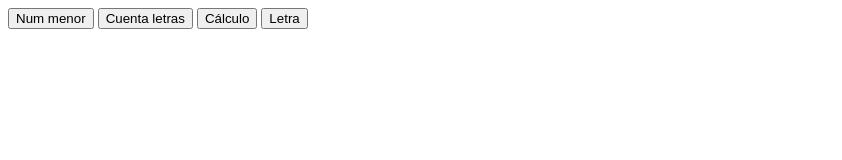
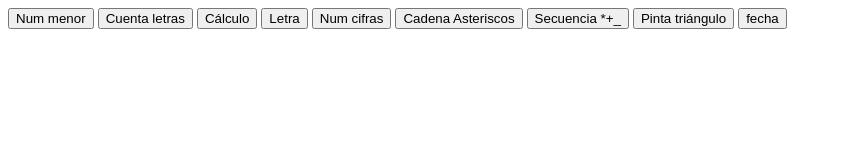
Before and after one commit to Lourdes24/funciones_1, a plain HTML site: page index.html in a window 1280 px wide. Shown: the whole page, without its empty margins (0-842 px from the left). Drawn offline with Linux system fonts and the light colour scheme.

Commit message:
actualizacion ejercicios

```diff
--- a/ejercicios.js
+++ b/ejercicios.js
@@ -64,3 +64,84 @@ function letra(){
         alert( "Se ha equivocado de letra");
     }
 }
+
+/*Una función que devuelva el número de cifras de un entero
+solicitado al usuario*/
+function cifras(){
+    let numero = prompt("Introduce un número");
+    let cifras = numero.length;
+    alert(cifras)
+}
+
+
+/*Una función que muestre al usuario una secuencia
+de * (se debe construir la cadena de uno en uno),
+la cantidad de * será solicitada al usuario*/
+function asteriscos(){
+    let cadena = prompt("Introduce cuantos * quieres");
+    let dibujo = " ";
+    for(let i=0; i<cadena; i++){
+        dibujo+="*";
+    }
+    alert(dibujo);
+}
+
+/*Una función que permita mostrar la secuencia
+(se debe construir la cadena de uno en uno):
+ *+_*+_*+_*+_ */
+// function secuencia(){
+//     let peticion = prompt("Introcuce las veces que quieres la secuencia");
+//     let secuencia = '';
+
+//     for (let i = 0; i < peticion; i++) {
+//       if (i % 3 == 0) {
+//         secuencia += '*';
+//       } else if {
+//         secuencia += '+';
+//       }else  {
+//         secuencia += '_';
+//       }
+//     }
+//     console.log(secuencia);
+
+// }
+
+// function secuencia() {
+//     let cantidad = prompt("Introduce la cantidad de repeticiones:");
+//     let opcion1 = "*";
+//     let opcion2 = "+";
+//     let opcion3 = "_";
+//     let resultado = " ";
+
+//     for(let i=0; i<cantidad; i++){
+//         if()
+//     }
+
+/*Una función que permita mostrar un triángulo como el siguiente:
+*
+**
+***
+****
+*****
+*/
+function triangulo(filas) {
+    for (let i = 1; i <= filas; i++) {
+      let linea = '';
+      for (let j = 1; j <= i; j++) {
+        linea += '*';
+
+      }
+      console.log(linea);
+    }
+  }
+
+  triangulo(5);
+
+  /*Una función que devuelva la diferencia
+  en días entre dos fechas del mismo año (sólo tenemos en cuenta dia y mes)*/
+  function fecha(){
+    let fecha1 = prompt("Introduce 1 fecha");
+    let fecha2 = prompt("Introduce fecha 2");
+
+
+  }
--- a/index.html
+++ b/index.html
@@ -11,6 +11,11 @@
     <input type="button" onclick="repletra();" value="Cuenta letras">
     <input type="button" onclick="calculo();" value="Cálculo">
     <input type="button" onclick="letra();" value="Letra">
+    <input type="button" onclick="cifras();" value="Num cifras">
+    <input type="button" onclick="asteriscos();" value="Cadena Asteriscos">
+    <input type="button" onclick="secuencia();" value="Secuencia *+_">
+    <input type="button" onclick="triangulo();" value="Pinta triángulo">
+    <input type="button" onclick="fecha();" value="fecha">
 
 
 </body>
```
